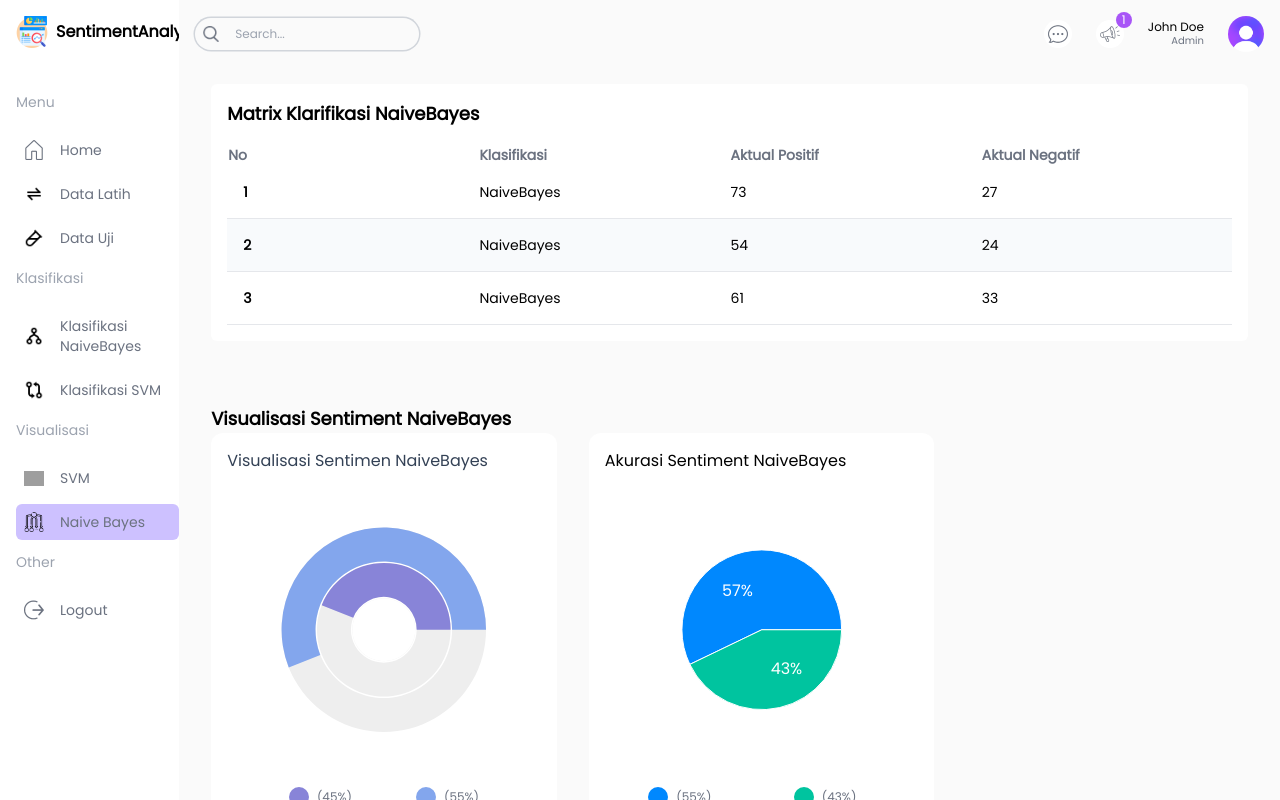
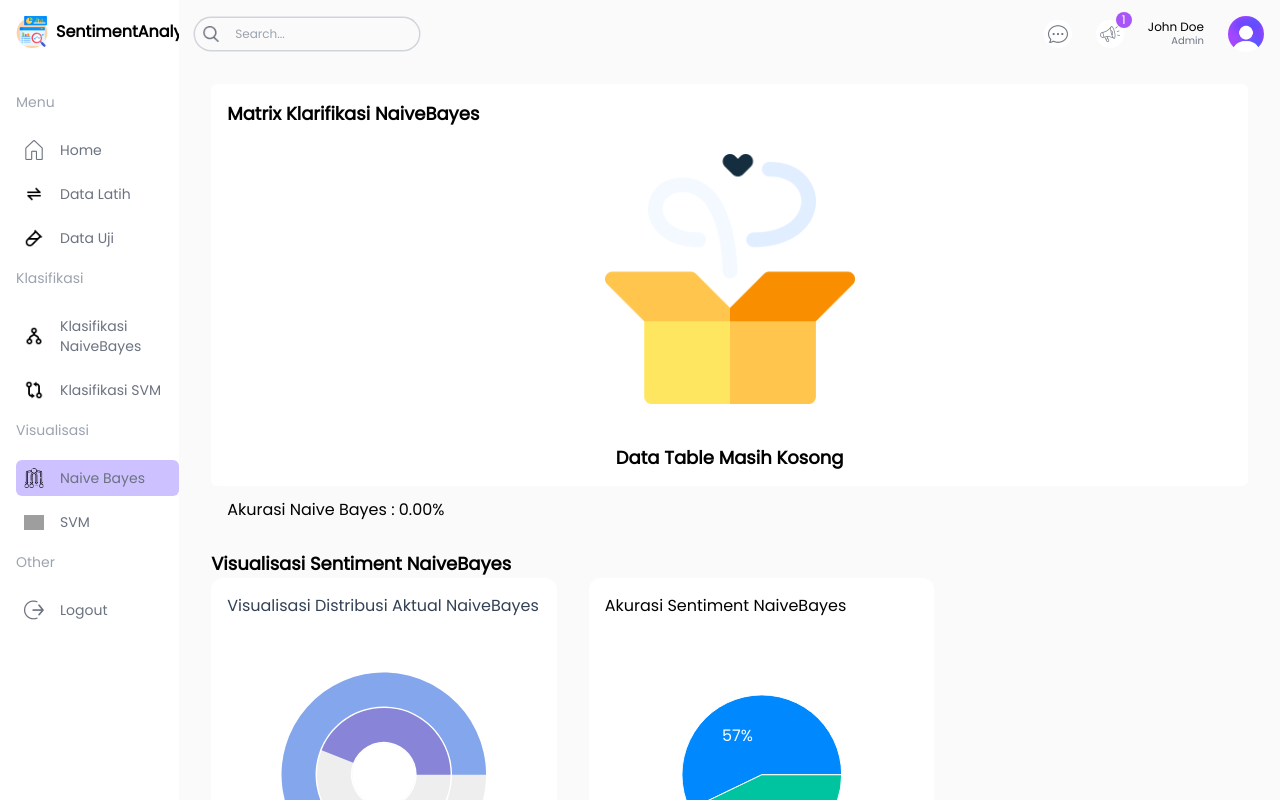
Before and after one commit to RezEkoArd/sentiment-analysis, a Next.js app: page /naive-bayes in a window 1280 px wide. Built offline with nearby package versions, Linux system fonts and the light colour scheme; sample sign-in values are in the browser's storage; grey boxes are pictures that could not be loaded.

Commit message:
add table matrix klarifikasi NaiveBayes

```diff
--- a/src/app/(dashboard)/(klasifikasi)/klasifikasi-naive-bayes/page.tsx
+++ b/src/app/(dashboard)/(klasifikasi)/klasifikasi-naive-bayes/page.tsx
@@ -29,9 +29,10 @@ const columns = [
   },
 ];
 
-
 const Page = () => {
-  const [naiveBayesResults, setNaiveBayesResults] = useState<ClassifierResult[]>([]);
+  const [naiveBayesResults, setNaiveBayesResults] = useState<
+    ClassifierResult[]
+  >([]);
   const [akurasiNB, setAkurasiNB] = useState<number>(0);
 
   useEffect(() => {
@@ -48,6 +49,7 @@ const Page = () => {
           }));
 
           setNaiveBayesResults(nbResults);
+          localStorage.setItem("NaiveBayesResult", JSON.stringify(nbResults));
 
           // Akurasi
           const correctPredictions = nbResults.filter(
@@ -59,10 +61,7 @@ const Page = () => {
               ? (correctPredictions / nbResults.length) * 100
               : 0;
 
-              setAkurasiNB(accuracy)
-
-          console.log(`Akurasi Naive Bayes: ${accuracy.toFixed(2)}%`);
-
+          setAkurasiNB(accuracy);
         };
 
         analyzeData();
@@ -71,7 +70,6 @@ const Page = () => {
       }
     }
   }, []);
-
 
   const renderRow = (item: ClassifierResult, index: number) => (
     <tr
@@ -98,7 +96,7 @@ const Page = () => {
           {/* <TableSearch /> */}
 
           <div className="flex items-center gap-4 ">
-          <h2>{`Akurasi Naive Bayes: ${akurasiNB.toFixed(2)}%`}</h2>
+            <h2>{`Akurasi Naive Bayes: ${akurasiNB.toFixed(2)}%`}</h2>
             <button className="w-8 h-8 flex items-center justify-center rounded-full bg-lightPurple">
               <Image src="/sort.png" alt="" width={14} height={14} />
             </button>
@@ -109,7 +107,11 @@ const Page = () => {
         {!naiveBayesResults ? (
           <TableEmpty />
         ) : (
-          <Table columns={columns} renderRow={renderRow} data={naiveBayesResults} />
+          <Table
+            columns={columns}
+            renderRow={renderRow}
+            data={naiveBayesResults}
+          />
         )}
         {/* Pagination */}
         <Pagination />
--- a/src/app/(dashboard)/(klasifikasi)/klasifikasi-svm/page.tsx
+++ b/src/app/(dashboard)/(klasifikasi)/klasifikasi-svm/page.tsx
@@ -45,6 +45,7 @@ const Page = () => {
           }));
 
           setSvmResults(svmResults);
+          localStorage.setItem("SvmResult", JSON.stringify(svmResults));
 
           // Akurasi
           const correctPredictions = svmResults.filter(
@@ -56,7 +57,6 @@ const Page = () => {
               ? (correctPredictions / svmResults.length) * 100
               : 0;
           setAccuracySvm(accuracy);
-          console.log(`Akurasi Naive Bayes: ${accuracy.toFixed(2)}%`);
         };
         analyzeData();
       } catch (error) {
--- a/src/app/(dashboard)/(visualisasi)/naive-bayes/page.tsx
+++ b/src/app/(dashboard)/(visualisasi)/naive-bayes/page.tsx
@@ -1,8 +1,17 @@
+"use client";
+
 import Table from "@/components/Table";
-import { NaiveBayesData } from "@/lib/data";
-import { PieChart, Pie, Sector, Cell, ResponsiveContainer } from "recharts";
+
 import ChartPie from "@/components/ChartPie";
 import ChartAkurasi from "@/components/ChartAkurasi";
+import { useEffect, useState } from "react";
+import {
+  calculatedAccuracy,
+  ClassifierResult,
+  ConfusionMatrix,
+} from "@/lib/utils";
+import TableEmpty from "@/components/AlertEmpty";
+import TableMatrix from "@/components/TabpeMatrix";
 
 type Matrix = {
   id: number;
@@ -33,8 +42,61 @@ const columns = [
   },
 ];
 
+const Page = () => {
+  const [naiveBayesConfusionMatrix, setNaiveBayesConfusionMatrix] =
+    useState<ConfusionMatrix | null>(null);
+  const [accuracy, setAccuracy] = useState<number>(0)
 
-const Page = () => {
+  useEffect(() => {
+    const x = localStorage.getItem("NaiveBayesResult");
+    if (x) {
+      try {
+        const parsedData: ClassifierResult[] = JSON.parse(x);
+
+        const generateConfusionMatrix = (
+          predictions: string[],
+          groundTruths: string[]
+        ): ConfusionMatrix => {
+          let TP = 0,
+            TN = 0,
+            FP = 0,
+            FN = 0;
+
+          predictions.forEach((prediction, index) => {
+            const actual = groundTruths[index];
+            if (prediction === "positif" && actual === "positif") TP++;
+            else if (prediction === "negatif" && actual === "negatif") TN++;
+            else if (prediction === "positif" && actual === "negatif") FP++;
+            else if (prediction === "negatif" && actual === "positif") FN++;
+          });
+
+          return { TP, TN, FP, FN };
+        };
+
+        //Ambil Prediksi dan ground thruth
+        const predictions = parsedData.map((result) => result.prediksi);
+        const groundTruths = parsedData.map((result) => result.hasil);
+
+        // Hitung Matriks konfusi dan set ke set
+        const hasil = generateConfusionMatrix(predictions, groundTruths);
+
+        // Hitung Accuracy
+        const accuracy = calculatedAccuracy(hasil)
+        setAccuracy(accuracy*100);
+        setNaiveBayesConfusionMatrix(hasil);
+
+
+      } catch (error) {
+        console.log(
+          "Error parsing NaiveBayesResult from localStorage: ",
+          error
+        );
+      }
+    }
+  }, []);
+
+  console.log(naiveBayesConfusionMatrix);
+
   const renderRow = (item: Matrix, index: any) => (
     <tr
       key={index}
@@ -43,9 +105,9 @@ const Page = () => {
       <td className="flex items-center gap-4 p-4">
         <h3 className="font-semibold">{index + 1}</h3>
       </td>
-      <td className="hidden md:table-cell">{item.klasifikasi}</td>
-      <td className="hidden md:table-cell">{item.aktualPositif}</td>
-      <td className="hidden md:table-cell">{item.aktualNegatif}</td>
+      <td className=" table-cell">{item.klasifikasi}</td>
+      <td className=" table-cell">{item.aktualPositif}</td>
+      <td className=" table-cell">{item.aktualNegatif}</td>
     </tr>
   );
 
@@ -54,8 +116,16 @@ const Page = () => {
       <div className="w-full flex flex-col gap-8">
         {/* Table Mini  */}
         <div className="bg-white p-4 rounded-md flex-1 m-4 mt-0">
-          <h1 className="text-lg font-semibold">Matrix Klarifikasi NaiveBayes</h1>
-          <Table columns={columns} renderRow={renderRow} data={NaiveBayesData} />
+          <h1 className="text-lg font-semibold">
+            Matrix Klarifikasi NaiveBayes
+          </h1>
+          {!naiveBayesConfusionMatrix ? (
+            <TableEmpty />
+          ) : (
+            <TableMatrix confusionMatrix={naiveBayesConfusionMatrix}/>
+          )}
+          <h2>{`Akurasi Naive Bayes : ${accuracy.toFixed(2)}%`}</h2>
+
         </div>
 
         <div className=" p-4 rounded-md flex-1">
@@ -69,11 +139,11 @@ const Page = () => {
           <div className="flex gap-8 flex-col lg:flex-row">
             {/* Chart Visual Sentiment  */}
             <div className="w-full lg:w-1/3 h-[450px]">
-            <ChartPie title = "NaiveBayes"/>
+              <ChartPie title="NaiveBayes" />
             </div>
             {/*Chart Akurasi Sentiment  */}
             <div className="w-full lg:w-1/3 h-[450px]">
-              <ChartAkurasi title = "NaiveBayes" />
+              <ChartAkurasi title="NaiveBayes" />
             </div>
           </div>
         </div>
--- a/src/components/ChartPie.tsx
+++ b/src/components/ChartPie.tsx
@@ -2,7 +2,6 @@
 import {
   RadialBarChart,
   RadialBar,
-  Legend,
   ResponsiveContainer,
 } from "recharts";
 
@@ -34,15 +33,13 @@ const ChartPie = ({title} : ChartPieProps) => {
       {/* TITLE */}
       <div className="flex justify-between items-center">
         <h1 className="font-light text-slate-700 text-md">
-          Visualisasi Sentimen {title}
+          Visualisasi Distribusi Aktual {title}
         </h1>
       </div>
       {/* Chart */}
       <div className="w-full h-[75%]">
         <ResponsiveContainer>
           <RadialBarChart
-            cx="50%"
-            cy="50%"
             innerRadius="10%"
             outerRadius="80%"
             barSize={34}
--- a/src/components/Menu.tsx
+++ b/src/components/Menu.tsx
@@ -56,15 +56,16 @@ const menuItems: MenuGroup[] = [
     title: "Visualisasi",
     items: [
       {
+        icon: "/naive-bayes.png",
+        label: "Naive Bayes",
+        href: "/naive-bayes",
+      },
+      {
         icon: "/machine.png",
         label: "SVM ",
         href: "/svm",
       },
-      {
-        icon: "/naive-bayes.png",
-        label: "Naive Bayes",
-        href: "/naive-bayes",
-      },
+
     ],
   },
   {
--- /dev/null
+++ b/src/components/TabpeMatrix.tsx
@@ -0,0 +1,43 @@
+import { ConfusionMatrix } from "@/lib/utils";
+import React from "react";
+
+interface ConfusionMatrixProps {
+    confusionMatrix : ConfusionMatrix | null;
+}
+
+
+const TableMatrix : React.FC<ConfusionMatrixProps> = ({ confusionMatrix }) => {
+    if (!confusionMatrix) {
+      return <p>Loading...</p>;
+    }
+
+    const { TP, TN, FP, FN } = confusionMatrix;
+
+    return (
+      <div className="overflow-x-auto">
+        <table className="min-w-full border-collapse border border-gray-300 text-sm">
+          <thead>
+            <tr className="bg-gray-100">
+              <th className="border border-gray-300 p-2 text-left">Kondisi Aktual</th>
+              <th className="border border-gray-300 p-2 text-left">Prediksi Positif</th>
+              <th className="border border-gray-300 p-2 text-left">Prediksi Negatif</th>
+            </tr>
+          </thead>
+          <tbody>
+            <tr>
+              <td className="border border-gray-300 p-2">Aktual Positif</td>
+              <td className="border border-gray-300 p-2">{TP}</td>
+              <td className="border border-gray-300 p-2">{FN}</td>
+            </tr>
+            <tr>
+              <td className="border border-gray-300 p-2">Aktual Negatif</td>
+              <td className="border border-gray-300 p-2">{FP}</td>
+              <td className="border border-gray-300 p-2">{TN}</td>
+            </tr>
+          </tbody>
+        </table>
+      </div>
+    );
+  };
+
+  export default TableMatrix;
--- a/src/lib/utils.ts
+++ b/src/lib/utils.ts
@@ -16,7 +16,14 @@ export type ClassifierResult = {
   ulasan: string;
   prediksi: string;
   hasil: string;
-}
+};
+
+export type ConfusionMatrix = {
+  TP: number;
+  TN: number;
+  FP: number;
+  FN: number;
+};
 
 // Klasifikasi NaiveBayes
 export const classifyNaiveBayes = (data: dataProps[], text: string) => {
@@ -29,11 +36,19 @@ export const classifyNaiveBayes = (data: dataProps[], text: string) => {
 
   // Simulate token presence
   const words = text.toLowerCase().split(" ");
-    const posScore = words.reduce((acc, word) => acc + (word.includes("bagus") ? 1 : 0), 0);
-    const negScore = words.reduce((acc, word) => acc + (word.includes("sampah") ? 1 : 0), 0);
+  const posScore = words.reduce(
+    (acc, word) => acc + (word.includes("bagus") ? 1 : 0),
+    0
+  );
+  const negScore = words.reduce(
+    (acc, word) => acc + (word.includes("sampah") ? 1 : 0),
+    0
+  );
 
-    return posScore * probPositive > negScore * probNegative ? "positif" : "negatif";
-}
+  return posScore * probPositive > negScore * probNegative
+    ? "positif"
+    : "negatif";
+};
 
 // Klasifikasi SVM
 export const classifySVM = (text: string) => {
@@ -45,25 +60,41 @@ export const classifySVM = (text: string) => {
   const negCount = tokens.filter((word) => negWords.includes(word)).length;
 
   return posCount > negCount ? "positif" : "negatif";
+};
+
+export const generateConfusionMatrix = (
+  predictions: string[],
+  groundTruths: string[]
+): ConfusionMatrix => {
+  let TP = 0,
+    TN = 0,
+    FP = 0,
+    FN = 0;
+
+  predictions.forEach((prediction, index) => {
+    const actual = groundTruths[index];
+    if (prediction === "positive" && actual === "positive") TP++;
+    else if (prediction === "negative" && actual === "negative") TN++;
+    else if (prediction === "positive" && actual === "negative") FP++;
+    else if (prediction === "negative" && actual === "positive") FN++;
+  });
+
+  return { TP, TN, FP, FN };
+};
+
+export const calculatedAccuracy = (confusionMatrix: ConfusionMatrix) : number => {
+    const {TP, TN, FP, FN }  = confusionMatrix;
+
+    const total = TP + TN + FP + FN ;
+    if (total === 0 ){
+        throw new Error("Total instances in the confusion matrix cannot be zero.");
     }
 
-// Confusion Matrix
-const generateConfusionMatrix = (data: dataProps[], classifier: (text: string) => string) => {
-    let tp = 0, tn = 0, fp = 0, fn = 0;
-
-    data.forEach((d) => {
-        const prediction = classifier(d["Review Text"]);
-        if (prediction === "positif" && d.sentimen === "positif") tp++;
-        else if (prediction === "negatif" && d.sentimen === "negatif") tn++;
-        else if (prediction === "positif" && d.sentimen === "negatif") tn++;
-        else if (prediction === "negatif" && d.sentimen === "positif") tn++;
-    });
-
-    return { tp, tn, fp, fn};
+    const accuracy = (TP + TN) / total;
+    return accuracy;
 }
-
 
 export const ACCOUNT = {
   USERNAME: "admin@gmail.com",
   PASSWORD: "password",
-}
+};
```
Lines whose indentation alone changed are shown as unchanged.
